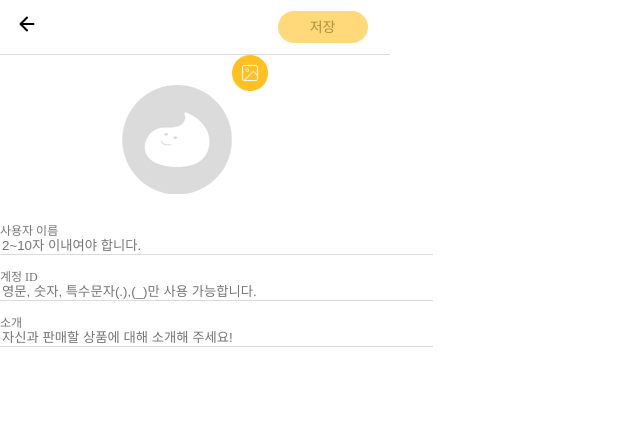
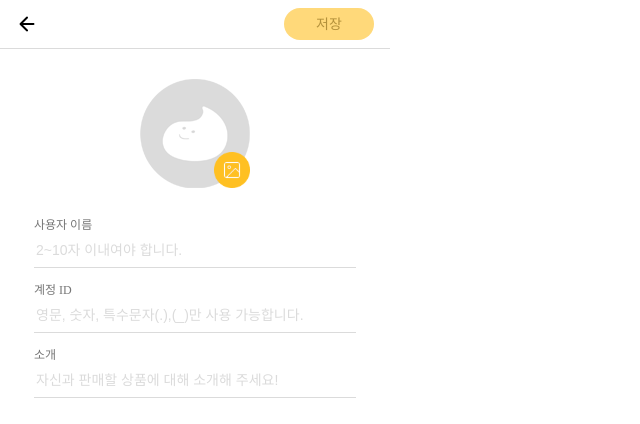
Before and after one commit to gureumwoon/Frontro_Project, a plain HTML site: page profile_modification.html in a window 1280 px wide. Shown: the whole page, without its empty margins (0-640 px from the left). Drawn offline with Linux system fonts and the light colour scheme.

Commit message:
profile_modification css 수정

```diff
--- a/style/profile_modification.css
+++ b/style/profile_modification.css
@@ -3,23 +3,24 @@ html {
 }
 
 body {
-    width: 39em;
+    width: 39rem;
     height: 100vh;
+    box-sizing: border-box;
 }
 
 .nav .btn-back {
     float: left;
-    padding: 1.3em 1.6em;
+    padding: 1.3rem 1.6rem;
 }
 
 .nav .Ms-disabled-button {
     float: right;
-    margin: 0.8em 1.6em;
+    margin: 0.8rem 1.6rem;
 }
 
 .nav {
     overflow: hidden;
-    border-bottom: 0.05em solid #DBDBDB;
+    border-bottom: 0.05rem solid #DBDBDB;
 }
 
 .img-profile {
@@ -28,38 +29,44 @@ body {
 }
 
 .img-profile .img-profile-empty {
-    margin: 3em 0;
+    margin: 3rem 0;
 }
 
 .img-profile .btn-upload {
-    width: 3.6em;
-    height: 3.6em;
+    width: 3.6rem;
+    height: 3.6rem;
+    position: fixed;
+    left: 21.4rem;
+    top: 15.15rem;
 }
 
 .txt-profile {
     display: flex;
     flex-direction: column;
     justify-content: center;
+    width: 32.2rem;
+    margin: auto;
 }
 
 .txt-profile .module-inp {
-    margin-bottom: 1.6em;
+    display: flex;
+    flex-direction: column;
+    margin-bottom: 1.6rem;
 }
 
 .txt-profile .explanation {
     font-weight: 500;
-    font-size: 1.2em;
+    font-size: 1.2rem;
     color: #767676;
-    margin-bottom: 1em;
+    margin-bottom: 1rem;
 }
 
 .txt-profile .inp-profile {
-    border-bottom: 0.1em solid #DBDBDB;
-    width: 32.2em;
+    border-bottom: 0.1rem solid #DBDBDB;
+    padding-bottom: 0.9rem;
+    font-size: 1.4rem;
 }
 
-.inp-profile input::placeholder {
-    font-size: 1.4em;
+.txt-profile .inp-profile::placeholder {
     color: #DBDBDB;
-    margin-bottom: 0.8em;
 }
```
